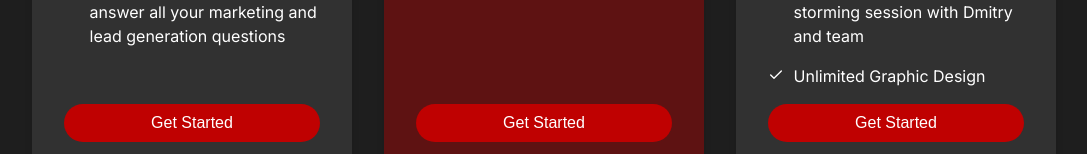
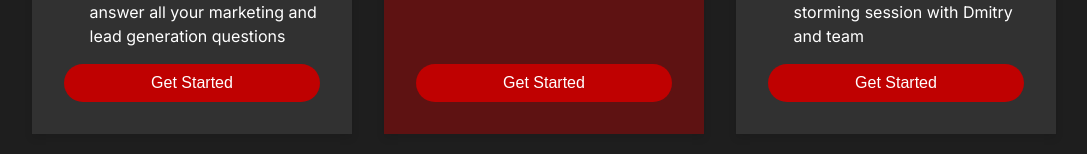
Before and after one commit to Salty-s-Media/mymarketingfitness, a Next.js app: page / in a window 1280 px wide. Shown: the part 3287-3441 px from the top of the page, without its empty margins (96-1183 px from the left). Built offline with nearby package versions, Linux system fonts and the light colour scheme.

Commit message:
pricing C3

```diff
--- a/_components/pricing/pricing.tsx
+++ b/_components/pricing/pricing.tsx
@@ -166,14 +166,6 @@ export const Pricing = () => {
                       team
                     </span>
                   </div>
-                  <div className={styles.listItemContainer}>
-                    <Check
-                      width={16}
-                      height={16}
-                      className={styles.checkIcon}
-                    />
-                    <span>Unlimited Graphic Design</span>
-                  </div>
                 </div>
               </div>
               <div className={styles.gsbCont}>
```
